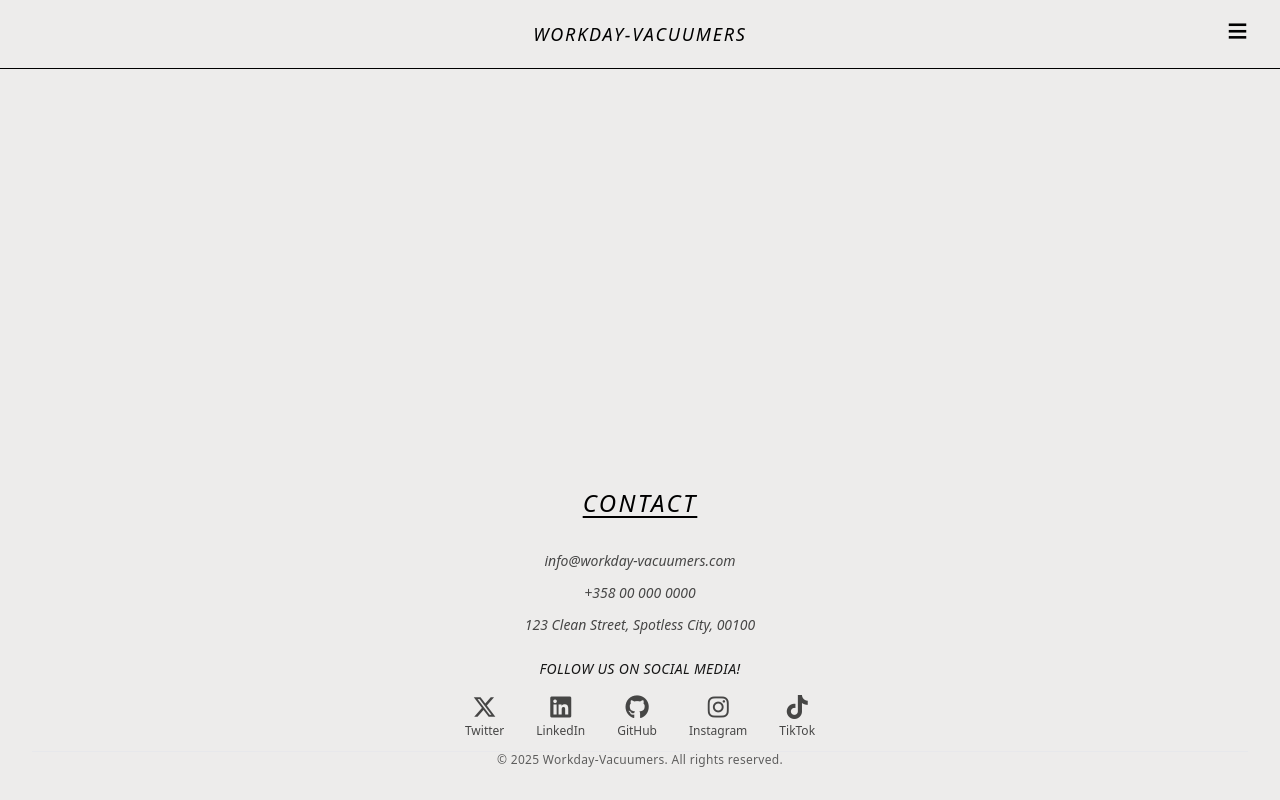
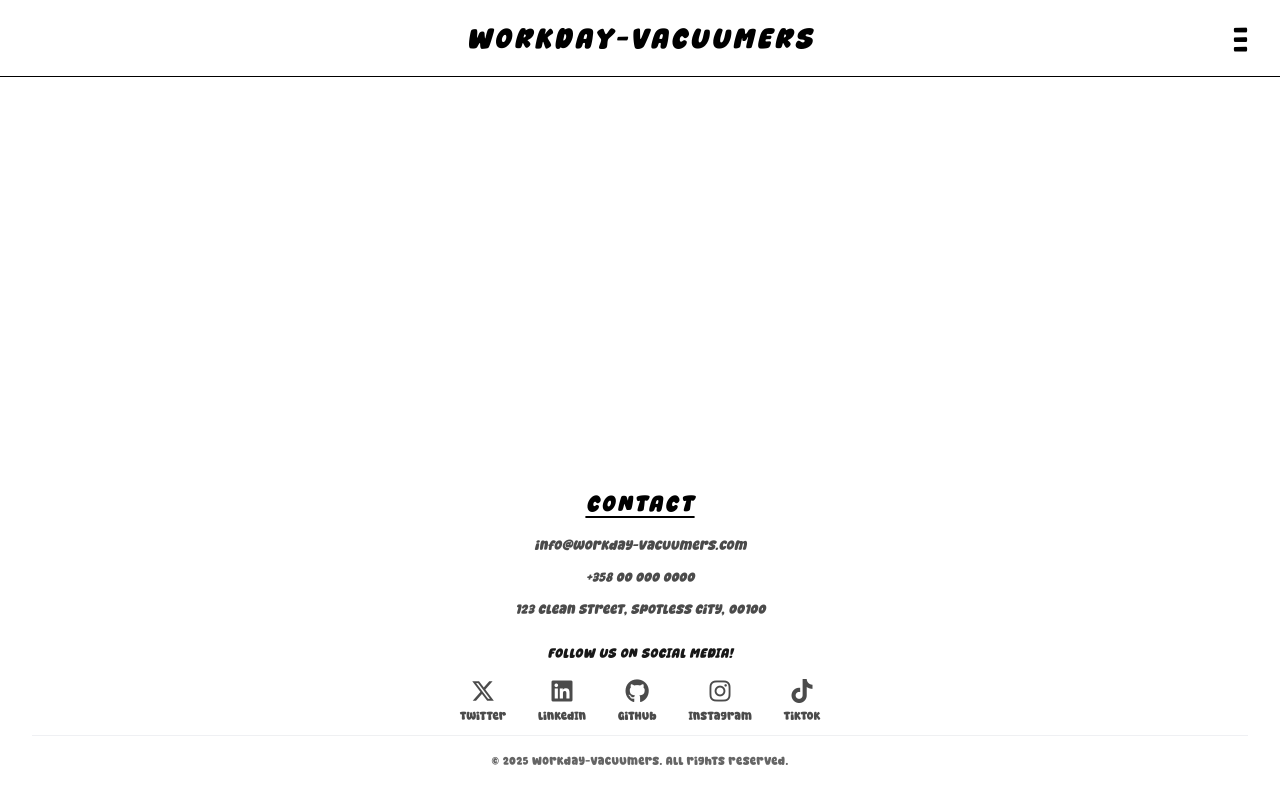
Before and after one commit to Tartsi/Fullstack-projekti, a React (Vite) app in the folder frontend/: page / in a window 1280 px wide. Built offline with nearby package versions, Linux system fonts and the light colour scheme.

Commit message:
#2 #9 Add font-styling, more scaling changes, Frontend-readme + change yml-file permission

```diff
--- a/frontend/src/components/Footer.jsx
+++ b/frontend/src/components/Footer.jsx
@@ -21,14 +21,14 @@ const Footer = () => {
     <footer className="bg-transparent text-black py-8 font-light">
       <div className="max-w-screen-xl mx-auto px-8">
         {/* Large Centered Contact Header */}
-        <div className="text-center mb-8">
-          <h2 className="text-2xl tracking-widest uppercase italic underline decoration-2 underline-offset-4">
+        <div className="text-center mb-4">
+          <h2 className="text-2xl tracking-widest uppercase italic underline decoration-2 underline-offset-4 font-cottage">
             Contact
           </h2>
         </div>
         {/* Contact Information */}
         <div className="text-center mb-6">
-          <div className="space-y-3 text-sm opacity-70 italic">
+          <div className="space-y-3 text-sm opacity-70 italic font-cottage">
             <div>info@workday-vacuumers.com</div>
             <div>+358 00 000 0000</div>
             <div>123 Clean Street, Spotless City, 00100</div>
@@ -36,7 +36,7 @@ const Footer = () => {
         </div>
         {/* Social Media */}
         <div className="text-center mb-2">
-          <h3 className="text-sm tracking-wide uppercase italic mb-4 opacity-90">
+          <h3 className="text-sm tracking-wide uppercase italic mb-4 opacity-90 font-cottage">
             Follow Us On Social Media!
           </h3>
           <div className="flex justify-center space-x-8 mb-3">
@@ -45,40 +45,40 @@ const Footer = () => {
               className="flex flex-col items-center hover:scale-110 transform transition-transform duration-300 opacity-70 hover:opacity-100"
             >
               <i className="fab fa-x-twitter text-2xl mb-1"></i>
-              <span className="text-xs">Twitter</span>
+              <span className="text-xs font-cottage">Twitter</span>
             </a>
             <a
               href="#"
               className="flex flex-col items-center hover:scale-110 transform transition-transform duration-300 opacity-70 hover:opacity-100"
             >
               <i className="fab fa-linkedin text-2xl mb-1"></i>
-              <span className="text-xs">LinkedIn</span>
+              <span className="text-xs font-cottage">LinkedIn</span>
             </a>
             <a
               href="#"
               className="flex flex-col items-center hover:scale-110 transform transition-transform duration-300 opacity-70 hover:opacity-100"
             >
               <i className="fab fa-github text-2xl mb-1"></i>
-              <span className="text-xs">GitHub</span>
+              <span className="text-xs font-cottage">GitHub</span>
             </a>
             <a
               href="#"
               className="flex flex-col items-center hover:scale-110 transform transition-transform duration-300 opacity-70 hover:opacity-100"
             >
               <i className="fab fa-instagram text-2xl mb-1"></i>
-              <span className="text-xs">Instagram</span>
+              <span className="text-xs font-cottage">Instagram</span>
             </a>
             <a
               href="#"
               className="flex flex-col items-center hover:scale-110 transform transition-transform duration-300 opacity-70 hover:opacity-100"
             >
               <i className="fab fa-tiktok text-2xl mb-1"></i>
-              <span className="text-xs">TikTok</span>
+              <span className="text-xs font-cottage">TikTok</span>
             </a>
           </div>
         </div>
         {/* Copyright */}
-        <div className="text-center text-xs tracking-wide opacity-60 border-t border-gray-200">
+        <div className="text-center text-xs tracking-wide opacity-60 border-t border-gray-200 font-cottage pt-4">
           © {new Date().getFullYear()} Workday-Vacuumers. All rights reserved.
         </div>
       </div>
--- a/frontend/src/components/Header.jsx
+++ b/frontend/src/components/Header.jsx
@@ -22,43 +22,43 @@ const Header = () => {
 
   return (
     <header className="fixed top-0 left-0 w-full z-50 bg-transparent text-black border-b">
-      <div className="w-full flex justify-center items-center px-8 py-5 relative">
-        <div className="text-lg tracking-widest font-light uppercase italic">
+      <div className="w-full flex justify-center items-center px-4 sm:px-6 md:px-8 py-5 relative">
+        <div className="text-lg sm:text-xl md:text-2xl lg:text-3xl tracking-widest font-cottage uppercase italic">
           Workday-Vacuumers
         </div>
 
         <div
-          className="absolute right-8 flex items-center"
+          className="absolute right-4 sm:right-6 md:right-8 flex items-center"
           onMouseEnter={() => setIsHovered(true)}
           onMouseLeave={() => setIsHovered(false)}
         >
           {/* Hover-menu */}
           <div
-            className={`absolute top-1/2 -translate-y-1/2 right-0 text-sm font-light tracking-wide uppercase transition-all duration-700
+            className={`absolute top-1/2 -translate-y-1/2 right-0 text-xs sm:text-sm font-light tracking-wide uppercase transition-all duration-700
                                             ${
                                               isHovered
                                                 ? "opacity-100 translate-x-0"
                                                 : "opacity-0 translate-x-4 pointer-events-none"
                                             }`}
           >
-            <div className="flex space-x-6 px-6 py-4 text-black pr-16">
-              <span className="block cursor-pointer hover:opacity-100 opacity-70 whitespace-nowrap italic transition-opacity duration-200">
+            <div className="flex space-x-3 sm:space-x-4 md:space-x-6 px-4 sm:px-6 py-4 text-black pr-12 sm:pr-14 md:pr-16">
+              <span className="block cursor-pointer hover:opacity-100 opacity-70 whitespace-nowrap italic transition-opacity duration-200 font-cottage">
                 Link 1
               </span>
-              <span className="block cursor-pointer hover:opacity-100 opacity-70 whitespace-nowrap italic transition-opacity duration-200">
+              <span className="block cursor-pointer hover:opacity-100 opacity-70 whitespace-nowrap italic transition-opacity duration-200 font-cottage">
                 Link 2
               </span>
-              <span className="block cursor-pointer hover:opacity-100 opacity-70 whitespace-nowrap italic transition-opacity duration-200">
+              <span className="block cursor-pointer hover:opacity-100 opacity-70 whitespace-nowrap italic transition-opacity duration-200 font-cottage">
                 Order
               </span>
-              <span className="block cursor-pointer hover:opacity-100 opacity-70 whitespace-nowrap italic transition-opacity duration-200">
+              <span className="block cursor-pointer hover:opacity-100 opacity-70 whitespace-nowrap italic transition-opacity duration-200 font-cottage">
                 Contact
               </span>
             </div>
           </div>
 
           {/* Hamburger-symbol */}
-          <div className="text-4xl font-thin cursor-pointer select-none leading-none -mt-2 relative z-10">
+          <div className="text-3xl sm:text-4xl font-thin cursor-pointer select-none leading-none -mt-2 relative z-10">
             ≡
           </div>
         </div>
--- a/frontend/src/components/Layout.jsx
+++ b/frontend/src/components/Layout.jsx
@@ -13,7 +13,7 @@ import Footer from "./Footer";
  */
 const Layout = ({ children }) => {
   return (
-    <div className="min-h-screen flex flex-col bg-brand-lightgrey text-white">
+    <div className="min-h-screen flex flex-col bg-brand-lightgrey text-white font-cottage">
       <Header />
       <main className="flex-1">{children}</main>
       <Footer />
--- a/frontend/src/index.css
+++ b/frontend/src/index.css
@@ -1,13 +1,41 @@
 @import 'tailwindcss';
-@import '@fortawesome/fontawesome-free/css/all.css';
+@import url('https://fonts.googleapis.com/css2?family=Inter:wght@100;200;300;400;500;600;700;800;900&display=swap');
+@import '@fortawesome/fontawesome-free/css/fontawesome.css';
+@import '@fortawesome/fontawesome-free/css/solid.css';
+@import '@fortawesome/fontawesome-free/css/brands.css';
 
-@theme {
+/* Super Cottage Font - Local TrueType */
+@font-face {
+  font-family: 'Super Cottage';
+  src: url('./assets/fonts/SuperCottage-woAZ2.ttf') format('truetype');
+  font-weight: normal;
+  font-style: normal;
+  font-display: swap;
+}
+
+/* Custom CSS variables for brand colors */
+:root {
   --color-brand-dark: #7A5C58;
   --color-brand-purple: #8D80AD;
   --color-brand-blue: #99B2DD;
   --color-brand-neon: #9DFFF9;
   --color-brand-green: #64F58D;
   --color-brand-lightgrey: #EDECEB;
+
+  --font-family-cottage: 'Super Cottage', 'Inter', system-ui, sans-serif;
+  --font-family-sans: 'Inter', system-ui, sans-serif;
 }
 
 /* Base-CSS File */
+body {
+  font-family: 'Super Cottage', 'Inter', system-ui, sans-serif;
+}
+
+/* Custom font utility classes */
+.font-cottage {
+  font-family: 'Super Cottage', 'Inter', system-ui, sans-serif;
+}
+
+.font-sans {
+  font-family: 'Inter', system-ui, sans-serif;
+}
```
Also changed, not shown: frontend/src/assets/fonts/SuperCottage-woAZ2.ttf (added), 1 other file (tests, documents, lock files or other folders).
